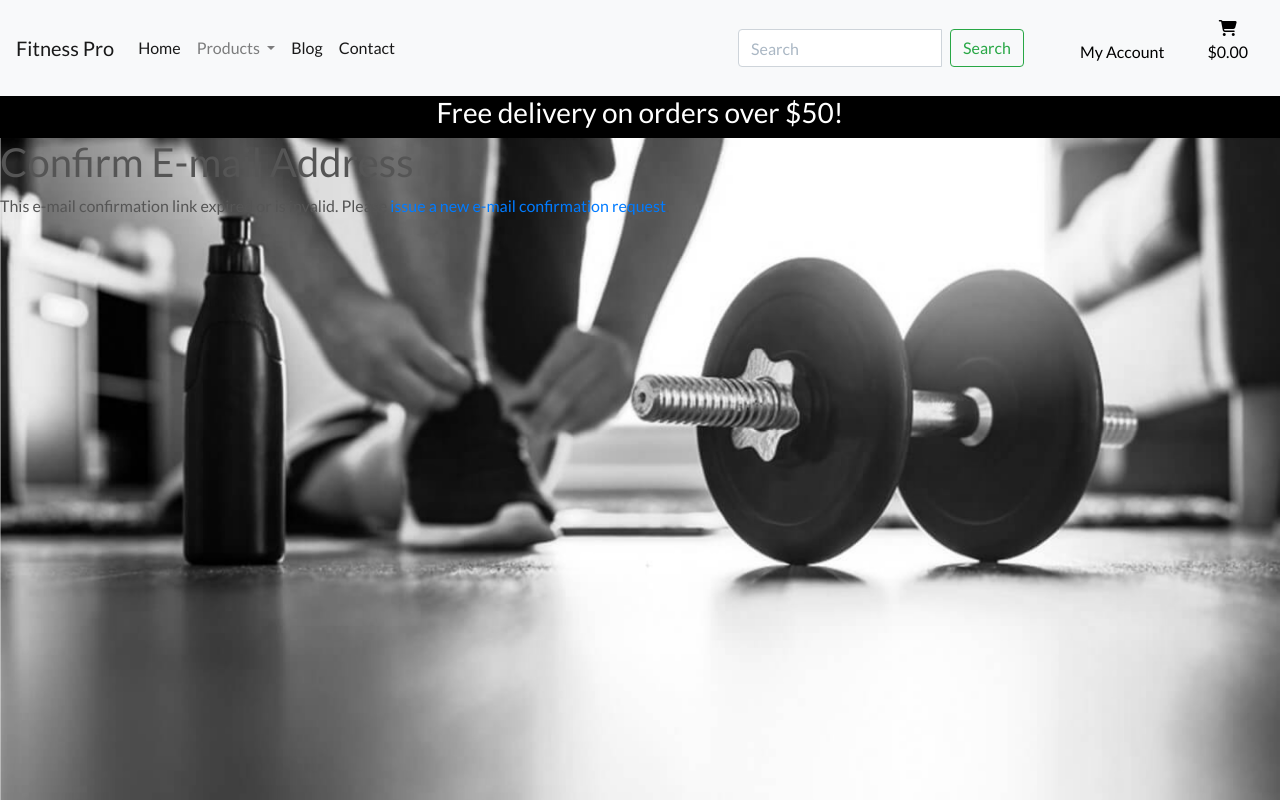
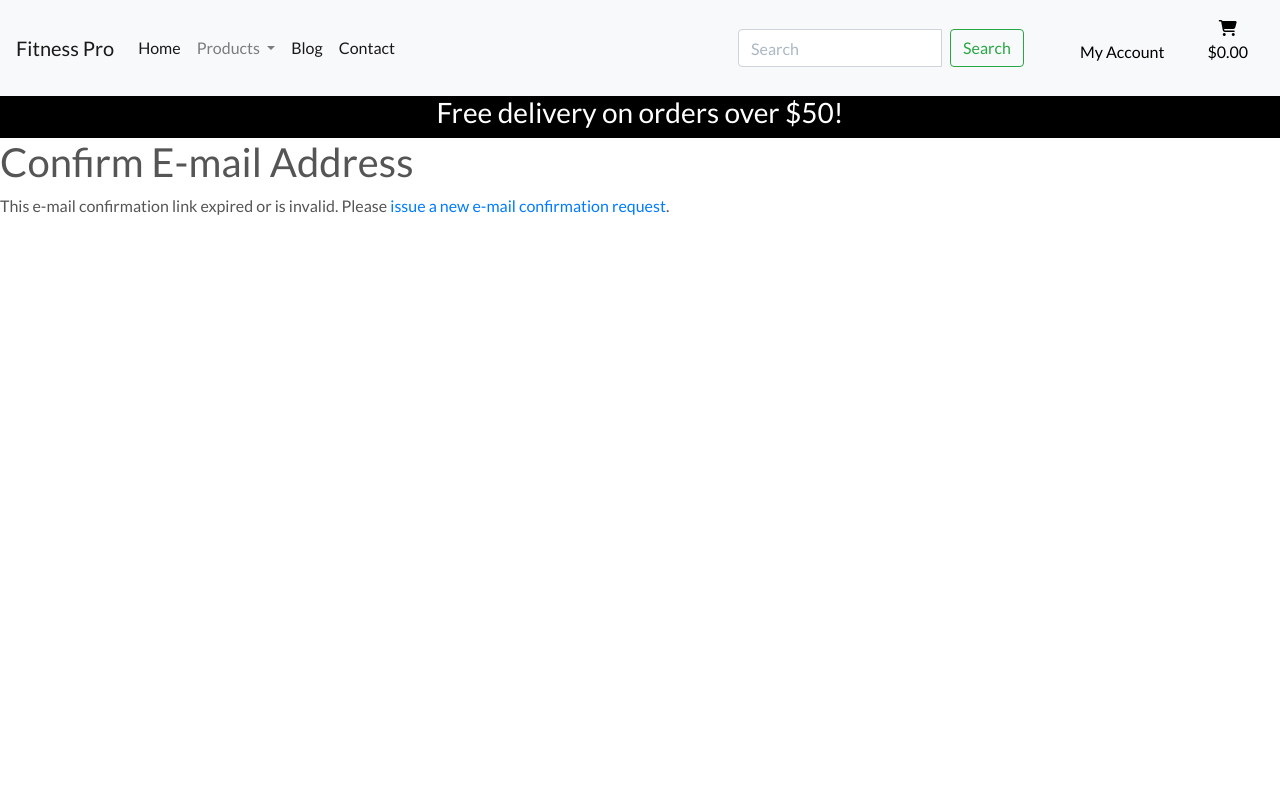
Before and after one commit to Code-Institute-Submissions/Siobhanmcc-django_JanResub, a Django app: a page that uses templates/allauth/account/email_confirm.html in a window 1280 px wide. Run offline with Django 3.2, Linux system fonts and the light colour scheme; data comes from the database, SQL or seed files in the repository; some libraries are stand-ins or nearby versions.

Commit message:
Change background-color CSS to white on email_confirm page

```diff
--- a/templates/allauth/account/email_confirm.html
+++ b/templates/allauth/account/email_confirm.html
@@ -4,6 +4,15 @@
 {% load account %}
 
 {% block head_title %}{% trans "Confirm E-mail Address" %}{% endblock %}
+
+{% block extra_css %}
+<style>
+    body {
+        background-image: none !important;
+        background-color: white !important;
+    }
+</style>
+{% endblock %}
 
 
 {% block content %}
```
